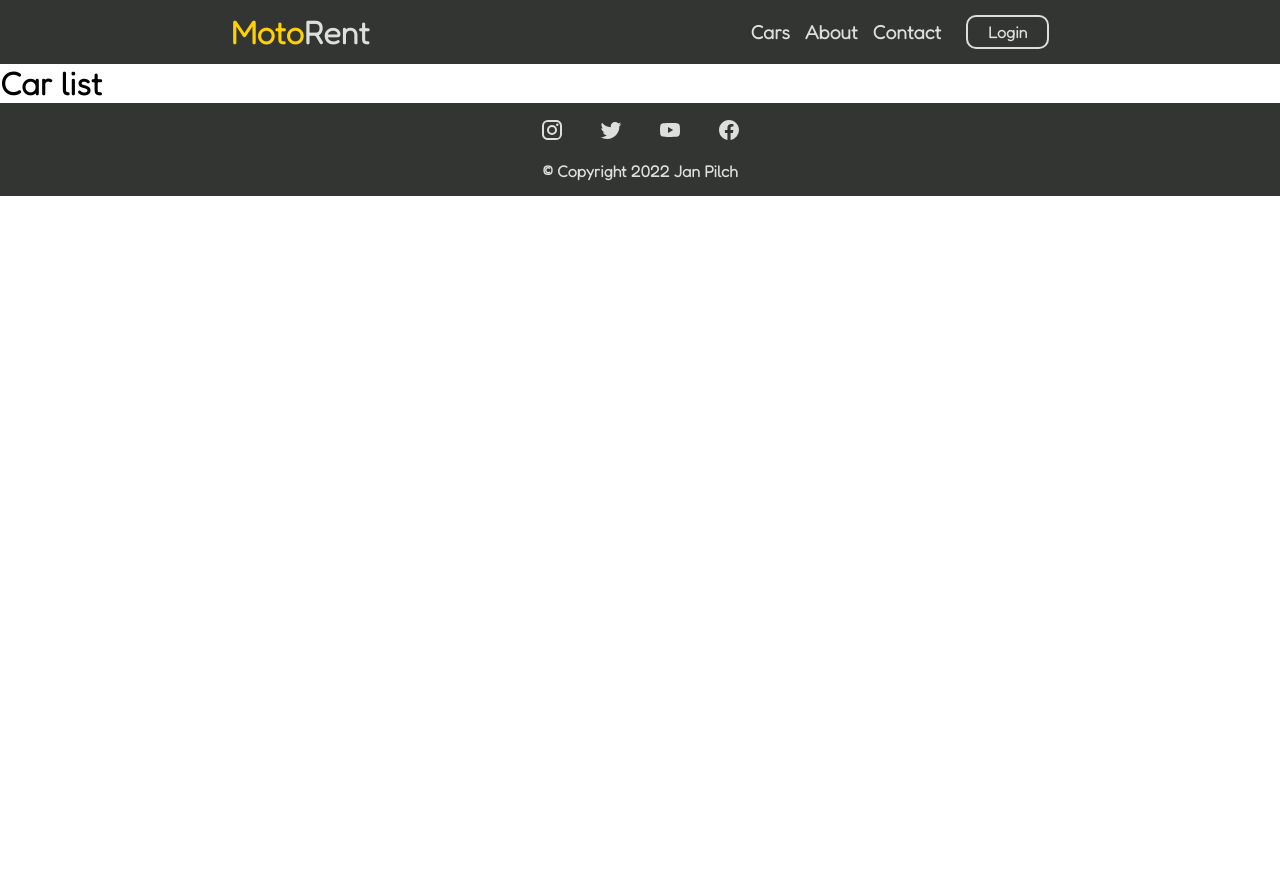
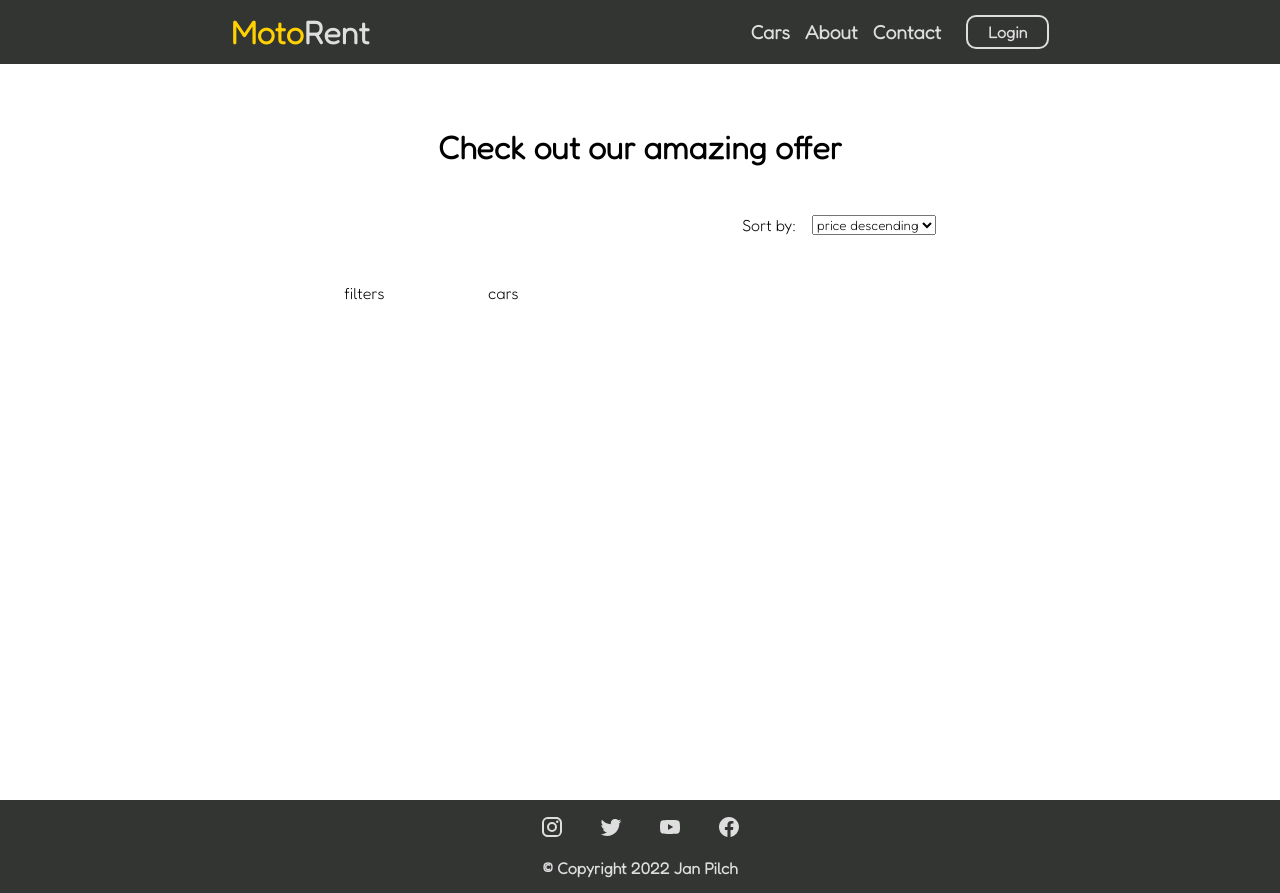
Before and after one commit to jpilch/car-rental, a React (Create React App) app in the folder client/: page /cars in a window 1280 px wide. Before the commit the page ends 800 px from the top, so only its background shows below. Built offline with nearby package versions, Linux system fonts and the light colour scheme.

Commit message:
create car listing page layout

```diff
--- /dev/null
+++ b/client/src/css/CarListing.css
@@ -0,0 +1,35 @@
+main#car-list {
+    width: 100%;
+    min-height: 92vh;
+    display: flex;
+    flex-direction: column;
+    justify-content: flex-start;
+    align-items: center;
+    gap: 3rem;
+    padding: 4rem 3rem;
+}
+
+main#car-list div.sort-by {
+    width: 50%;
+    align-self: center;
+    display: flex;
+    gap: 1rem;
+    justify-content: flex-end;
+}
+
+main#car-list section.cars {
+    width: 50%;
+    flex: 1;
+    display: flex;
+    justify-content: space-around;
+    align-items: flex-start;
+    gap: 2rem;
+}
+
+main#car-list section.cars>aside {
+    flex: 1;
+}
+
+main#car-list section.cars>div {
+    flex: 4;
+}
--- a/client/src/pages/CarListing.jsx
+++ b/client/src/pages/CarListing.jsx
@@ -1,9 +1,26 @@
 import React from 'react'
+import '../css/CarListing.css'
 
 function CarListing() {
     return (
         <main id="car-list">
-            <h1>Car list</h1>
+            <h1>Check out our amazing offer</h1>
+            <div className="sort-by">
+                <label htmlFor="sort">Sort by: </label>
+                <select name="sort" id="sort">
+                    <option value="price-desc">price descending</option>
+                    <option value="price-asc">price ascending</option>
+                    <option value="popularity">popularity</option>
+                </select>
+            </div>
+            <section className='cars'>
+                <aside className='filters'>
+                    <p>filters</p>
+                </aside>
+                <div>
+                    <p>cars</p>
+                </div>
+            </section>
         </main>
     )
 }
```
